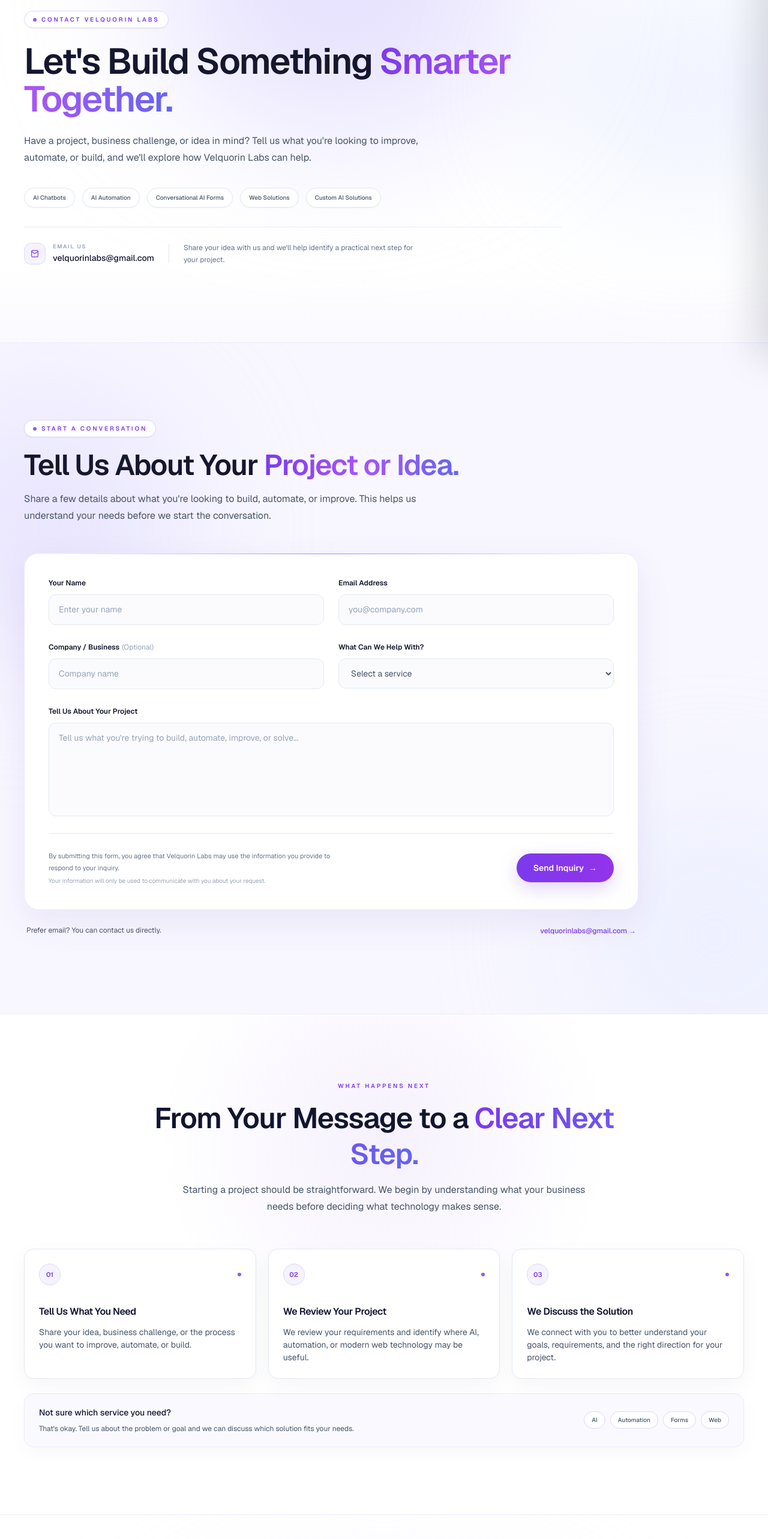
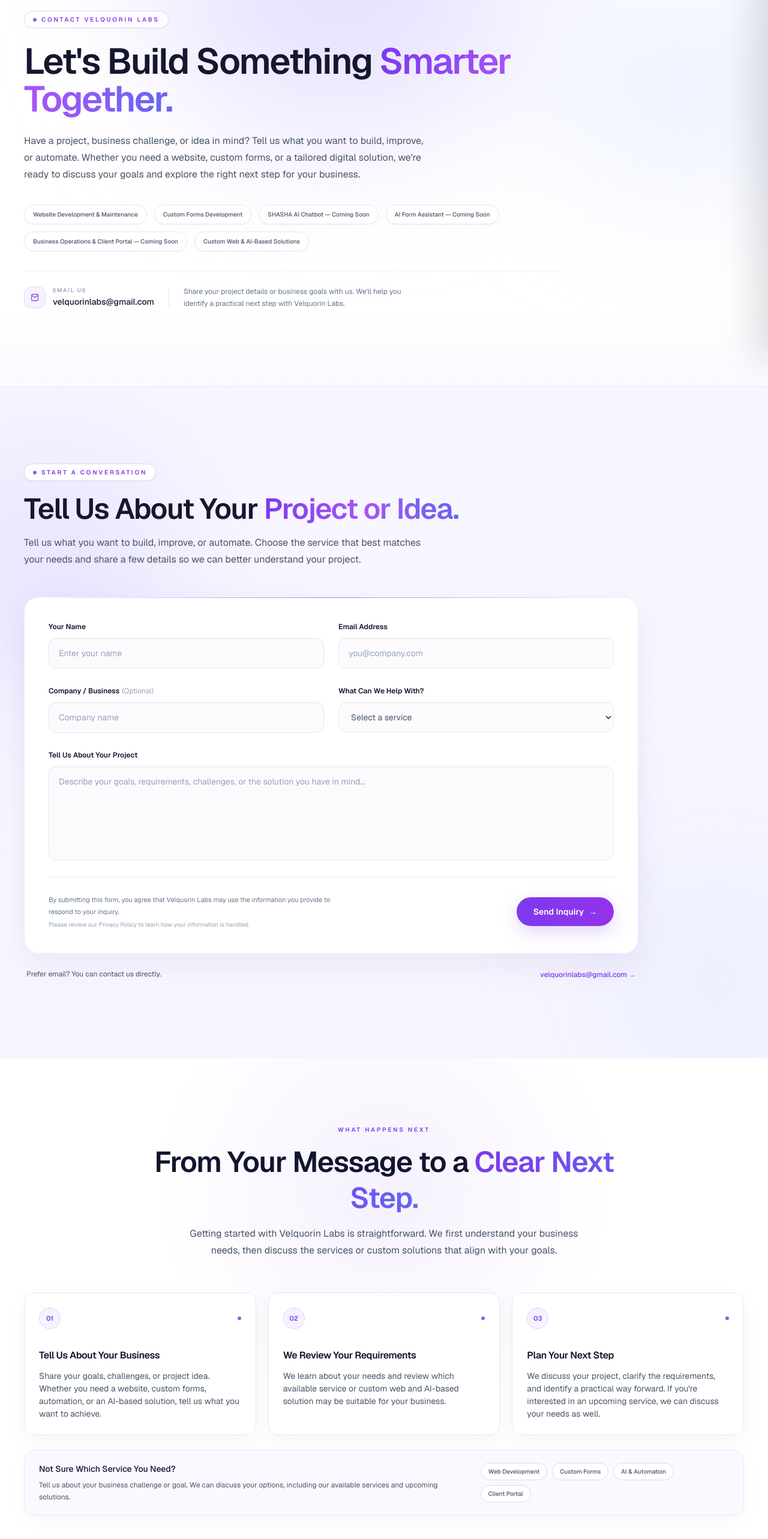
Before and after one commit to CHanz11/Velquorin-Labs-Website, a Next.js app: page /contact in a window 1280 px wide. Shown: the part 206-2772 px from the top of the page at 60% size. Built offline with nearby package versions, Linux system fonts and the light colour scheme.

Commit message:
Completed Update on contents for the new Services

```diff
--- a/src/components/contact/ContactCtaSection.tsx
+++ b/src/components/contact/ContactCtaSection.tsx
@@ -1,3 +1,4 @@
+
 import Link from "next/link";
 
 export default function ContactCtaSection() {
@@ -25,16 +26,17 @@
             </div>
 
             <h2 className="contact-info-title">
-              Have an Idea? Let&apos;s Turn It Into a{" "}
+              Ready to Take the Next Step With{" "}
               <span className="contact-info-title-gradient">
-                Practical Solution.
+                Velquorin Labs?
               </span>
             </h2>
 
             <p className="contact-info-description">
-              Whether you&apos;re exploring AI, automation, conversational
-              experiences, or a better digital solution, start by telling us
-              what your business needs.
+              From website development and custom forms to tailored web and
+              AI-based solutions, we help you explore practical ways to move
+              your business forward. Our upcoming AI tools and business
+              operations portal will expand those possibilities even further.
             </p>
 
             <div className="contact-info-actions">
@@ -42,7 +44,7 @@
                 href="#contact-form"
                 className="contact-info-primary-button"
               >
-                Start Your Project
+                Tell Us About Your Project
                 <span aria-hidden="true">→</span>
               </a>
 
@@ -56,10 +58,12 @@
 
             <div className="contact-info-services">
               {[
-                "AI Chatbots",
-                "AI Automation",
-                "Conversational AI Forms",
-                "Web Solutions",
+                "Website Development & Maintenance",
+                "Custom Forms Development",
+                "SHASHA AI Chatbot — Coming Soon",
+                "AI Form Assistant — Coming Soon",
+                "Business Operations & Client Portal — Coming Soon",
+                "Custom Web & AI-Based Solutions",
               ].map((service) => (
                 <span key={service}>
                   {service}
--- a/src/components/contact/ContactFormSection.tsx
+++ b/src/components/contact/ContactFormSection.tsx
@@ -1,4 +1,35 @@
 export default function ContactFormSection() {
+  const services = [
+    {
+      value: "website-development-maintenance",
+      label: "Website Development & Maintenance",
+    },
+    {
+      value: "custom-forms-development",
+      label: "Custom Forms Development",
+    },
+    {
+      value: "shasha-ai-chatbot",
+      label: "SHASHA AI Chatbot — Coming Soon",
+    },
+    {
+      value: "ai-form-assistant",
+      label: "AI Form Assistant — Coming Soon",
+    },
+    {
+      value: "business-operations-client-portal",
+      label: "Business Operations & Client Portal — Coming Soon",
+    },
+    {
+      value: "custom-web-ai-solutions",
+      label: "Custom Web & AI-Based Solutions",
+    },
+    {
+      value: "other",
+      label: "Other / Not Sure Yet",
+    },
+  ];
+
   return (
     <section
       id="contact-form"
@@ -19,9 +50,7 @@
           <div className="contact-form-eyebrow">
             <span className="contact-form-eyebrow-dot" />
 
-            <span>
-              Start a Conversation
-            </span>
+            <span>Start a Conversation</span>
           </div>
 
           <h2 className="contact-form-title">
@@ -32,9 +61,9 @@
           </h2>
 
           <p className="contact-form-description">
-            Share a few details about what you&apos;re looking to build,
-            automate, or improve. This helps us understand your needs before we
-            start the conversation.
+            Tell us what you want to build, improve, or automate. Choose the
+            service that best matches your needs and share a few details so
+            we can better understand your project.
           </p>
         </div>
 
@@ -46,7 +75,12 @@
             className="contact-form-top-accent"
           />
 
-          <form className="contact-form">
+          <form
+            className="contact-form"
+            action="mailto:velquorinlabs@gmail.com"
+            method="post"
+            encType="text/plain"
+          >
             {/* Name + Email */}
             <div className="contact-form-row">
               <div className="contact-form-field">
@@ -62,6 +96,8 @@
                   name="name"
                   type="text"
                   placeholder="Enter your name"
+                  autoComplete="name"
+                  required
                   className="contact-form-input"
                 />
               </div>
@@ -79,6 +115,8 @@
                   name="email"
                   type="email"
                   placeholder="you@company.com"
+                  autoComplete="email"
+                  required
                   className="contact-form-input"
                 />
               </div>
@@ -102,6 +140,7 @@
                   name="company"
                   type="text"
                   placeholder="Company name"
+                  autoComplete="organization"
                   className="contact-form-input"
                 />
               </div>
@@ -118,22 +157,21 @@
                   id="service"
                   name="service"
                   defaultValue=""
+                  required
                   className="contact-form-input contact-form-select"
                 >
                   <option value="" disabled>
                     Select a service
                   </option>
 
-                  <option value="ai-chatbots">AI Chatbots</option>
-                  <option value="ai-automation">AI Automation</option>
-                  <option value="conversational-forms">
-                    Conversational AI Forms
-                  </option>
-                  <option value="web-solutions">
-                    Website Design &amp; Maintenance
-                  </option>
-                  <option value="custom-ai">Custom AI Solutions</option>
-                  <option value="other">Other / Not Sure Yet</option>
+                  {services.map((service) => (
+                    <option
+                      key={service.value}
+                      value={service.value}
+                    >
+                      {service.label}
+                    </option>
+                  ))}
                 </select>
               </div>
             </div>
@@ -151,7 +189,8 @@
                 id="message"
                 name="message"
                 rows={6}
-                placeholder="Tell us what you're trying to build, automate, improve, or solve..."
+                placeholder="Describe your goals, requirements, challenges, or the solution you have in mind..."
+                required
                 className="contact-form-input contact-form-textarea"
               />
             </div>
@@ -165,8 +204,11 @@
                 </p>
 
                 <p>
-                  Your information will only be used to communicate with you
-                  about your request.
+                  Please review our{" "}
+                  <a href="/privacy-policy">
+                    Privacy Policy
+                  </a>{" "}
+                  to learn how your information is handled.
                 </p>
               </div>
 
@@ -189,9 +231,7 @@
 
         {/* Supporting contact option */}
         <div className="contact-form-support">
-          <p>
-            Prefer email? You can contact us directly.
-          </p>
+          <p>Prefer email? You can contact us directly.</p>
 
           <a
             href="mailto:velquorinlabs@gmail.com"
--- a/src/components/contact/ContactHeroSection.tsx
+++ b/src/components/contact/ContactHeroSection.tsx
@@ -1,10 +1,12 @@
+
 export default function ContactHeroSection() {
   const services = [
-    "AI Chatbots",
-    "AI Automation",
-    "Conversational AI Forms",
-    "Web Solutions",
-    "Custom AI Solutions",
+    "Website Development & Maintenance",
+    "Custom Forms Development",
+    "SHASHA AI Chatbot — Coming Soon",
+    "AI Form Assistant — Coming Soon",
+    "Business Operations & Client Portal — Coming Soon",
+    "Custom Web & AI-Based Solutions",
   ];
 
   return (
@@ -25,9 +27,7 @@
           <div className="contact-hero-eyebrow">
             <span className="contact-hero-eyebrow-dot" />
 
-            <span>
-              Contact Velquorin Labs
-            </span>
+            <span>Contact Velquorin Labs</span>
           </div>
 
           {/* Heading */}
@@ -41,8 +41,10 @@
           {/* Description */}
           <p className="contact-hero-description">
             Have a project, business challenge, or idea in mind? Tell us what
-            you&apos;re looking to improve, automate, or build, and we&apos;ll
-            explore how Velquorin Labs can help.
+            you want to build, improve, or automate. Whether you need a
+            website, custom forms, or a tailored digital solution, we&apos;re
+            ready to discuss your goals and explore the right next step for
+            your business.
           </p>
 
           {/* Service labels */}
@@ -99,8 +101,8 @@
             <div className="contact-hero-divider" />
 
             <p className="contact-hero-contact-description">
-              Share your idea with us and we&apos;ll help identify a practical
-              next step for your project.
+              Share your project details or business goals with us. We&apos;ll
+              help you identify a practical next step with Velquorin Labs.
             </p>
           </div>
         </div>
--- a/src/components/contact/ContactInfoSection.tsx
+++ b/src/components/contact/ContactInfoSection.tsx
@@ -1,21 +1,22 @@
+
 const contactSteps = [
   {
     number: "01",
-    title: "Tell Us What You Need",
+    title: "Tell Us About Your Business",
     description:
-      "Share your idea, business challenge, or the process you want to improve, automate, or build.",
+      "Share your goals, challenges, or project idea. Whether you need a website, custom forms, automation, or an AI-based solution, tell us what you want to achieve.",
   },
   {
     number: "02",
-    title: "We Review Your Project",
+    title: "We Review Your Requirements",
     description:
-      "We review your requirements and identify where AI, automation, or modern web technology may be useful.",
+      "We learn about your needs and review which available service or custom web and AI-based solution may be suitable for your business.",
   },
   {
     number: "03",
-    title: "We Discuss the Solution",
+    title: "Plan Your Next Step",
     description:
-      "We connect with you to better understand your goals, requirements, and the right direction for your project.",
+      "We discuss your project, clarify the requirements, and identify a practical way forward. If you're interested in an upcoming service, we can discuss your needs as well.",
   },
 ];
 
@@ -41,9 +42,9 @@
           </h2>
 
           <p className="contact-info-steps-description">
-            Starting a project should be straightforward. We begin by
-            understanding what your business needs before deciding what
-            technology makes sense.
+            Getting started with Velquorin Labs is straightforward. We first
+            understand your business needs, then discuss the services or
+            custom solutions that align with your goals.
           </p>
         </div>
 
@@ -77,17 +78,23 @@
           <div className="contact-info-steps-bar-content">
             <div>
               <p className="contact-info-steps-bar-title">
-                Not sure which service you need?
+                Not Sure Which Service You Need?
               </p>
 
               <p className="contact-info-steps-bar-description">
-                That&apos;s okay. Tell us about the problem or goal and we can
-                discuss which solution fits your needs.
+                Tell us about your business challenge or goal. We can discuss
+                your options, including our available services and upcoming
+                solutions.
               </p>
             </div>
 
             <div className="contact-info-steps-tags">
-              {["AI", "Automation", "Forms", "Web"].map((item) => (
+              {[
+                "Web Development",
+                "Custom Forms",
+                "AI & Automation",
+                "Client Portal",
+              ].map((item) => (
                 <span key={item}>
                   {item}
                 </span>
```
